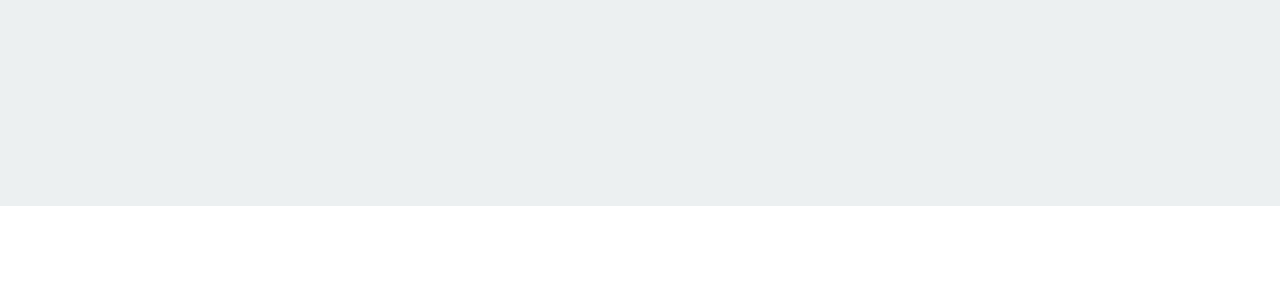
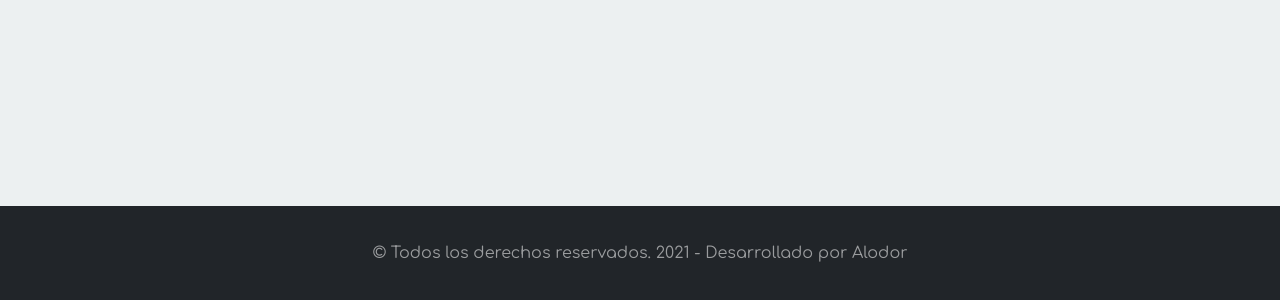
Before and after one commit to alodor24/site, a Next.js app: page / in a window 1280 px wide. Shown: the part 679-979 px from the top of the page. Before the commit the page ends 885 px from the top, so only its background shows below. Built offline with nearby package versions, Linux system fonts and the light colour scheme.

Commit message:
Integrated component Footer on Home

```diff
--- /dev/null
+++ b/components/Footer/Footer.jsx
@@ -0,0 +1,20 @@
+import { Container, Row } from 'react-bootstrap'
+import styles from './Footer.module.css'
+
+const Footer = () => {
+
+    const date = new Date()
+    const year = date.getFullYear()
+
+    return (
+        <footer className={ styles.footerWrapper }>
+            <Container>
+                <Row>
+                    <p className={ styles.footerText }>© Todos los derechos reservados. { year } - Desarrollado por Alodor</p>
+                </Row>
+            </Container>
+        </footer>
+    )
+}
+
+export default Footer
--- /dev/null
+++ b/components/Footer/Footer.module.css
@@ -0,0 +1,10 @@
+.footerWrapper {
+    padding: 35px 0;
+    background-color: #212529;
+    text-align: center;
+}
+
+.footerText {
+    color: rgba(255,255,255,.55);
+    margin-bottom: 0;
+}
--- a/pages/index.js
+++ b/pages/index.js
@@ -1,6 +1,7 @@
 import Head from '../components/Head'
 import Navbar from '../components/Navbar/Navbar'
 import Layout from '../components/Layout/Layout'
+import Footer from '../components/Footer/Footer'
 
 const Home = () => {
   return (
@@ -8,6 +9,7 @@ const Home = () => {
       <Head />
       <Navbar />
       <Layout />
+      <Footer />
     </>
   )
 }
```
